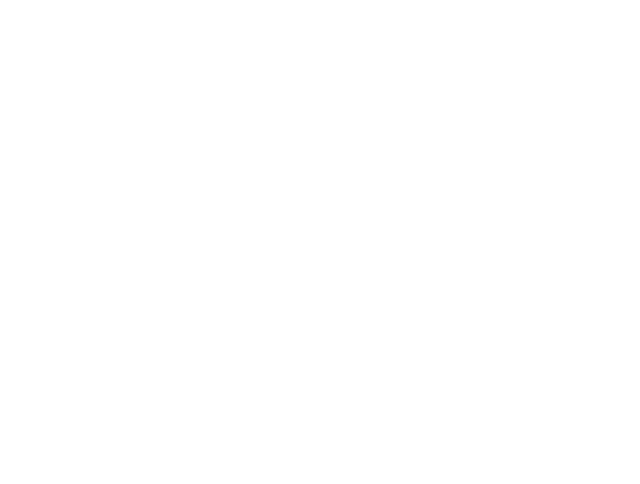
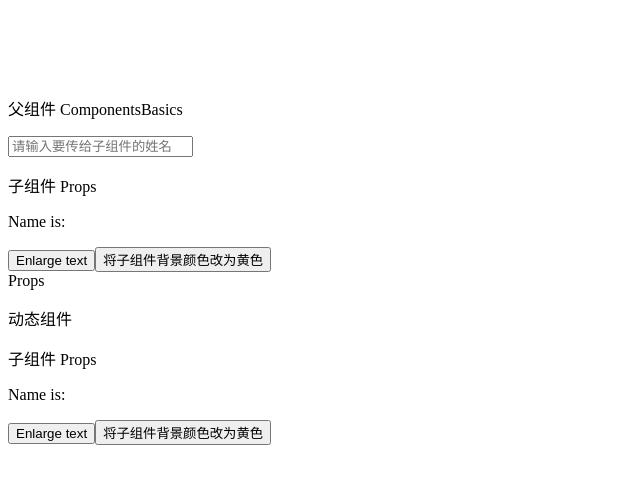
Before and after one commit to yuayuz/vue-learning, a Vue app in the folder vue/: page /ComponentsBasics in a window 1280 px wide. Before the commit this address had no page. Shown: the top 484 px of the page, without its empty margins (0-640 px from the left). Built offline with nearby package versions, Linux system fonts and the light colour scheme.

Commit message:
add `ComponentsBasics`

```diff
--- a/vue/src/router/index.ts
+++ b/vue/src/router/index.ts
@@ -11,6 +11,7 @@
 import LifecycleHooks from '@/views/LifecycleHooks.vue'
 import Watchers from '@/views/Watchers.vue'
 import TemplateRefs from '@/views/TemplateRefs.vue'
+import ComponentsBasics from '@/views/ComponentsBasics.vue'
 
 const router = createRouter({
   history: createWebHistory(import.meta.env.BASE_URL),
@@ -74,6 +75,11 @@
       path: '/TemplateRefs',
       name: 'TemplateRefs',
       component: TemplateRefs
+    },
+    {
+      path: '/ComponentsBasics',
+      name: 'ComponentsBasics',
+      component: ComponentsBasics
     }
   ]
 })
--- /dev/null
+++ b/vue/src/views/ComponentsBasics.vue
@@ -0,0 +1,43 @@
+<template>
+  <p>父组件 ComponentsBasics</p>
+  <input placeholder="请输入要传给子组件的姓名" v-model="name" />
+  <div :style="{ fontSize: postFontSize + 'em', backgroundColor: color }">
+    <!--    父组件可以通过 v-on 或 @ 来选择性地监听子组件上抛的事件，就像监听原生 DOM 事件那样-->
+    <Props :name="name" @enlarge-text="postFontSize += 0.1" @backgroundColor="color = 'yellow'"
+      >Props
+    </Props>
+    <!--    有了 @enlarge-text="postFontSize += 0.1" 的监听，
+    父组件会接收这一事件，从而更新 postFontSize 的值。-->
+
+    <!--    动态组件-->
+    <!-- currentTab 改变时组件也改变 -->
+    <p>动态组件</p>
+    <!--    未使用 props 和上抛事件-->
+    <component :is="tabs[currentTab]"></component>
+  </div>
+
+  <!--  大小写区分
+  HTML 标签和属性名称是不分大小写的，所以浏览器会把任何大写的字符解释为小写。
+  这意味着当使用 DOM 内的模板时，无论是 PascalCase 形式的组件名称、camelCase 形式的 prop 名称
+  还是 v-on 的事件名称，都需要转换为相应等价的 kebab-case (短横线连字符) 形式-->
+
+  <!--  Vue 的模板解析器支持任意标签使用 /> 作为标签关闭的标志。
+  然而在 DOM 内模板中，必须显式地写出关闭标签-->
+
+  <!--  自定义的组件作为无效的内容被忽略，因而在最终呈现的输出中造成错误。
+  可以使用特殊的 is attribute 作为一种解决方案：-->
+</template>
+
+<script setup lang="ts">
+import Props from '@/views/Props.vue'
+import { ref } from 'vue'
+
+let name = ref('')
+
+const postFontSize = ref(1)
+const color = ref('white')
+
+const tabs = { Props }
+const currentTab = ref('Props')
+</script>
+<style scoped></style>
--- a/vue/src/views/Home.vue
+++ b/vue/src/views/Home.vue
@@ -10,9 +10,11 @@
   <button @click="lifecycleHooks">Lifecycle Hooks</button>
   <button @click="watchers">Watchers</button>
   <button @click="templateRefs">Template Refs</button>
+  <button @click="componentsBasics">Components Basics</button>
 </template>
 <script setup lang="ts">
 import router from '@/router'
+import ComponentsBasics from '@/views/Props.vue'
 
 let templateSyntax = function () {
   router.push({ name: 'TemplateSyntax' })
@@ -54,5 +56,8 @@
 let templateRefs = function () {
   router.push({ name: 'TemplateRefs' })
 }
+let componentsBasics = function () {
+  router.push({ name: 'ComponentsBasics' })
+}
 </script>
 <style scoped></style>
--- /dev/null
+++ b/vue/src/views/Props.vue
@@ -0,0 +1,47 @@
+<template>
+  <!--  组件允许我们将 UI 划分为独立的、可重用的部分，并且可以对每个部分进行单独的思考。
+在实际应用中，组件常常被组织成层层嵌套的树状结构-->
+  <!--  单文件组件（SFC）将 Vue 组件单独定义在一个 .vue 文件中 -->
+
+  <!--  使用组件： 在父组件中导入组件,通过 <script setup>，导入的组件都在模板中直接可用-->
+
+  <!--  传递 props:向组件中传递信息 -->
+  <p>子组件 Props</p>
+  <p>Name is:{{ nameProp.name }}</p>
+  <button @click="$emit('enlarge-text')">Enlarge text</button>
+
+  <!--  子组件可以通过调用内置的 $emit 方法，通过传入事件名称来抛出一个事件-->
+  <!--  $emit()方法：在当前组件触发一个自定义事件。任何额外的参数都会传递给事件监听器的回调函数-->
+  <button @click="setBackgroundColor">将子组件背景颜色改为黄色</button>
+
+  <!--  能和 HTML 元素一样向组件中传递内容，使用 <slot> 元素-->
+  <br />
+  <slot />
+  <!--  使用 <slot> 作为一个占位符，父组件传递进来的内容就会渲染在这里-->
+</template>
+
+<script setup lang="ts">
+// Props 是一种特别的 attributes，你可以在组件上声明注册
+
+const nameProp = defineProps(['name'])
+console.log(nameProp.name)
+// 用到了defineProps
+// defineProps 是一个仅 <script setup> 中可用的编译宏命令，并不需要显式地导入。
+// 声明的 props 会自动暴露给模板。
+// defineProps 会返回一个对象，其中包含了可以传递给组件的所有 props：
+
+// 一个组件拥有任意多的 props ，默认情况下，所有 prop 接受任意类型的值
+// 当一个 prop 被注册后，可以像这样以自定义 attribute 的形式传递数据
+
+// 可以通过 defineEmits 宏来声明需要抛出的事件
+const emit = defineEmits(['backgroundColor'])
+// 这声明了一个组件可能触发的所有事件，还可以对事件的参数进行验证。
+// 同时，让 Vue 避免将它们作为原生事件监听器隐式地应用于子组件的根元素。
+
+// 它返回一个等同于 $emit 方法的 emit 函数。
+// 它可以被用于在组件的 <script setup> 中抛出事件，因为此处无法直接访问
+const setBackgroundColor = function () {
+  emit('backgroundColor')
+}
+</script>
+<style scoped></style>
```
